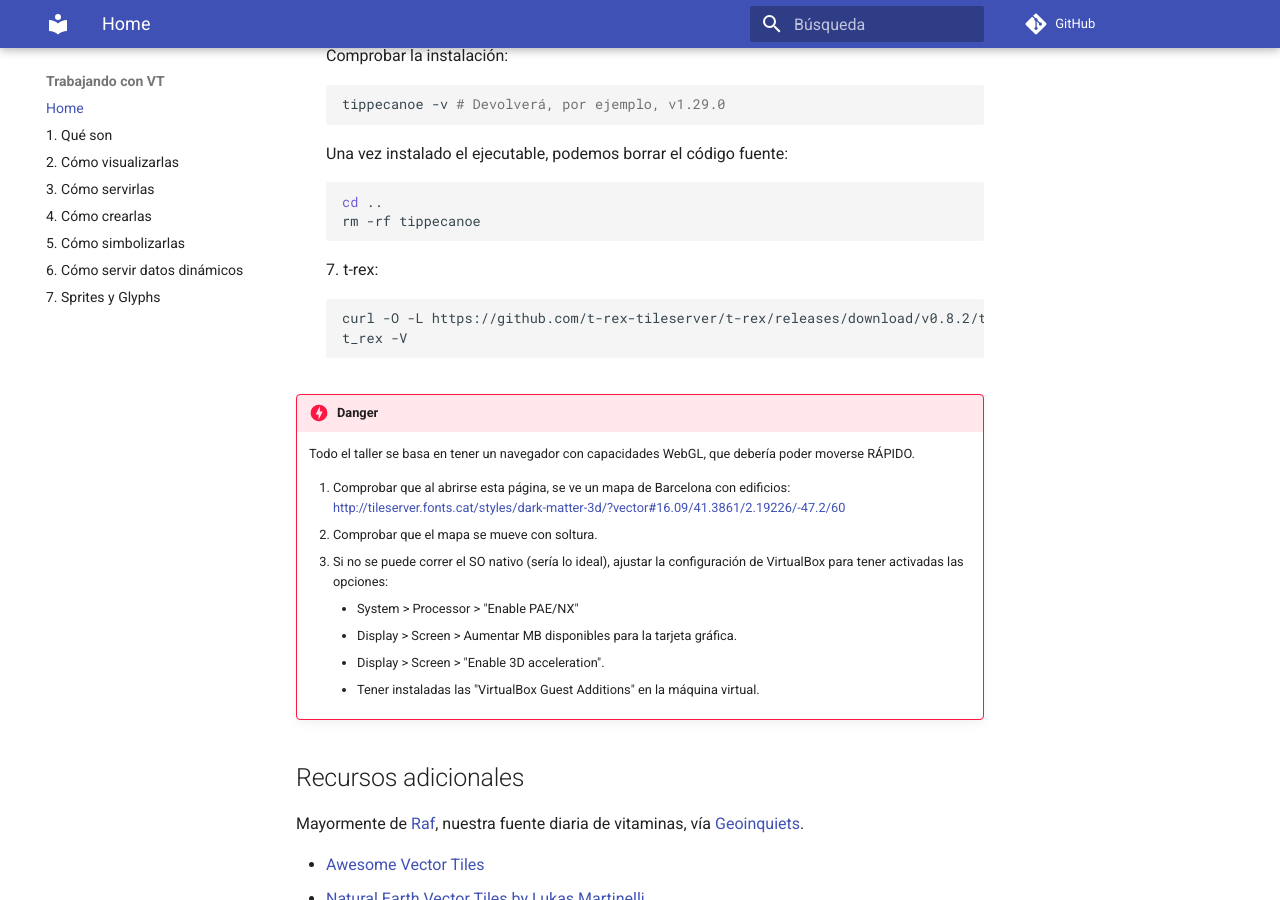
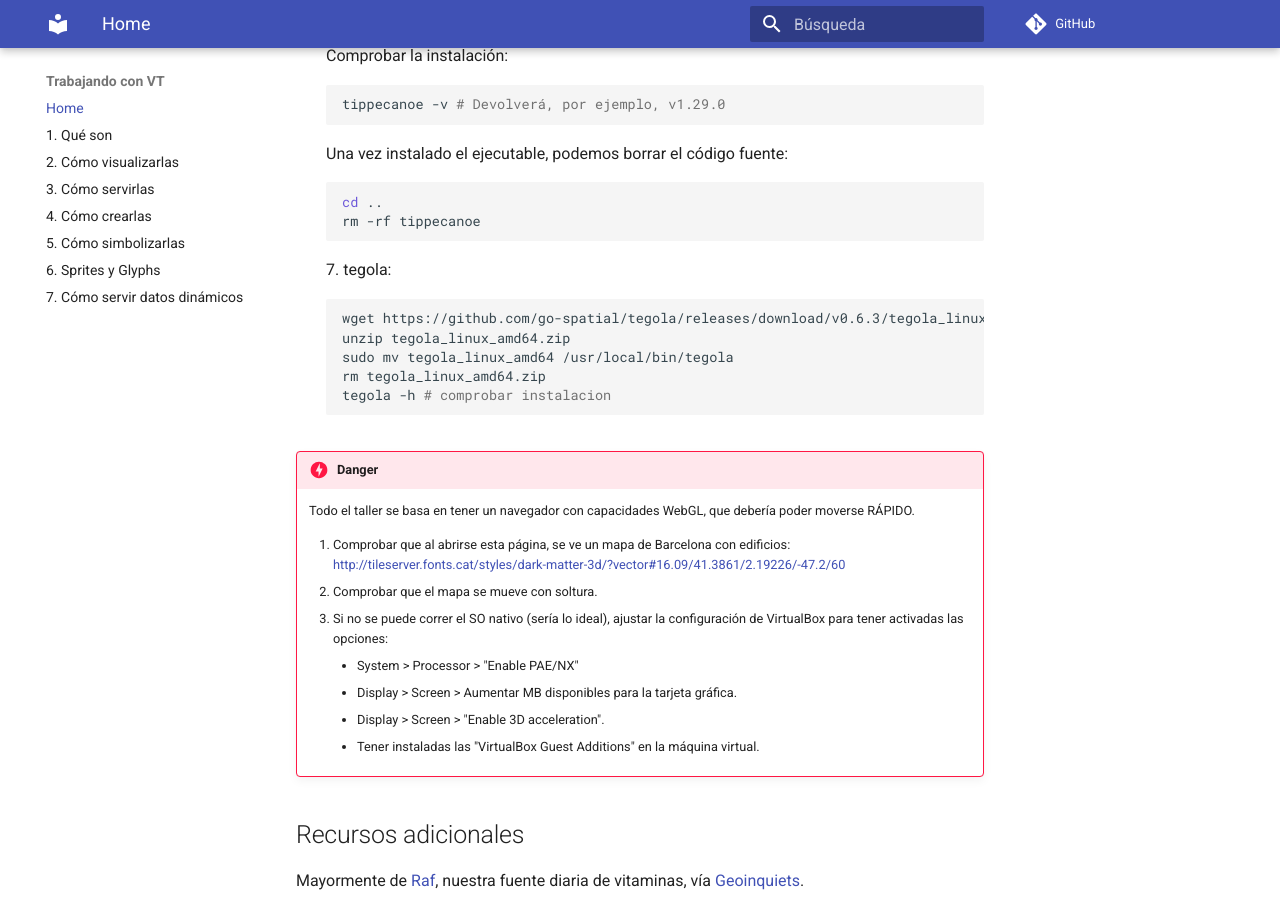
Before and after one commit to geoinquiets/taller-vt, an MkDocs documentation site: the page built from docs/index.md, in a window 1280 px wide and 900 px high, scrolled down 2334 px. Built offline with MkDocs 1.6.1 and Material for MkDocs 9.7.7, drawn with Linux system fonts in a browser that asks for light colours; comment, search, counter and statistics services are not loaded; old or Windows-style settings are respelled for this version of MkDocs.

Commit message:
Cambiado t_rex por tegola

````diff
--- a/docs/index.md
+++ b/docs/index.md
@@ -39,7 +39,7 @@ De momento tenemos los subdirectorios:
 * `npm -v`
 * `code -v`
 * `tippecanoe -v`
-* `t_rex -V`
+* `tegola -h`
 
 En caso de que falte alguno, se pueden consultar las instrucciones de instalación a continuación.
 
@@ -108,11 +108,14 @@ tomando como base OSGeo Live 11 (también valdrá para Ubuntu 16.04).
     cd ..
     rm -rf tippecanoe
     ```
-7. t-rex:
+7. tegola:
 
     ```bash
-    curl -O -L https://github.com/t-rex-tileserver/t-rex/releases/download/v0.8.2/t-rex-v0.8.2-x86_64-unknown-linux-gnu.deb && sudo dpkg -i t-rex-v0.8.2-x86_64-unknown-linux-gnu.deb
-    t_rex -V
+    wget https://github.com/go-spatial/tegola/releases/download/v0.6.3/tegola_linux_amd64.zip
+    unzip tegola_linux_amd64.zip
+    sudo mv tegola_linux_amd64 /usr/local/bin/tegola
+    rm tegola_linux_amd64.zip
+    tegola -h # comprobar instalacion
     ```
 
 !!! danger
--- a/mkdocs.yml
+++ b/mkdocs.yml
@@ -16,5 +16,5 @@ pages:
 - 3. Cómo servirlas: 3_tileserver_gl.md
 - 4. Cómo crearlas: 4_tippecanoe.md
 - 5. Cómo simbolizarlas: 5_estilos.md
-- 6. Cómo servir datos dinámicos: 6_servidor_dinamico.md
-- 7. Sprites y Glyphs: 7_sprites_glyphs.md
+- 6. Sprites y Glyphs: 6_sprites_glyphs.md
+- 7. Cómo servir datos dinámicos: 7_servidor_dinamico.md
````
Also changed, not shown: docs/7_servidor_dinamico.md (renamed from docs/6_servidor_dinamico.md, +15 -0 lines), docs/6_sprites_glyphs.md (renamed from docs/7_sprites_glyphs.md).
